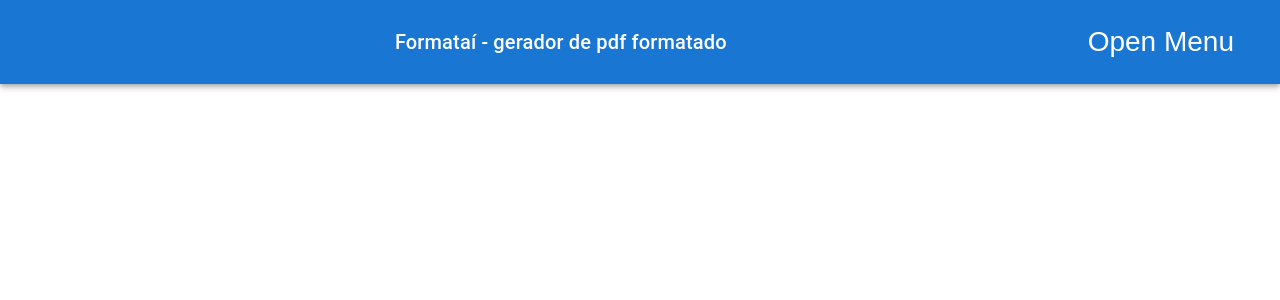
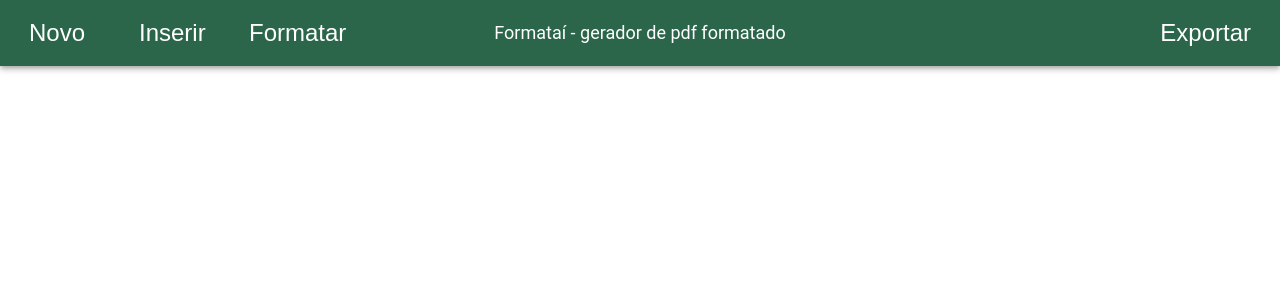
Before and after one commit to andretokumoto/TCC-FE, a React (Create React App) app in the folder my-app/: page / in a window 1280 px wide. Shown: the top 300 px of the page. Built offline with nearby package versions, Linux system fonts and the light colour scheme.

Commit message:
Barra superiror - com parte dos botões

```diff
--- a/my-app/src/App.css
+++ b/my-app/src/App.css
@@ -18,7 +18,3 @@
   font-size: calc(20px + 2vmin);
   color:  #023111;
 }
-
-.App-link {
-  color: #61dafb;
-}
--- a/my-app/src/App.jsx
+++ b/my-app/src/App.jsx
@@ -29,6 +29,7 @@
 
                   <NavHeader/>
 
+
           </BrowserRouter>
       </ThemeProvider>
   );
--- a/my-app/src/components/NavHeader/index.jsx
+++ b/my-app/src/components/NavHeader/index.jsx
@@ -6,6 +6,9 @@
 import Menu from '@mui/material/Menu';
 import MenuItem from '@mui/material/MenuItem';
 import './navheader.css'; // Importe o arquivo CSS externo
+
+
+const opcoes_Inserir = ['Imagem','Tabela']
 
 function TopMenu() {
   const [anchorEl, setAnchorEl] = useState(null);
@@ -19,32 +22,99 @@
   };
 
   return (
-    <AppBar position="static" className="top-menu">
+    <AppBar position="static" className="MuiAppBar-root top-menu">
       <Toolbar>
-        <Typography variant="h6" component="div" className="menu-title">
+        <Typography variant="h5" className="MuiTypography-root menu-title">
           Formataí - gerador de pdf formatado
         </Typography>
-        <div>
+
+        {/* Botao Novo */}
+        <div style={{ position: 'absolute', left: 20 }}>
           <IconButton
-            size="large"
-            edge="start"
+            className='menuButton'
+            aria-controls="simple-menu"
+            aria-haspopup="true"
+            onClick={handleClick}
             color="inherit"
-            aria-label="menu"
-            onClick={handleClick}
           >
-            Open Menu
+            Novo
           </IconButton>
+        </div>
+        <div style={{ marginLeft: 'auto' }}>
           <Menu
             id="simple-menu"
             anchorEl={anchorEl}
             open={Boolean(anchorEl)}
             onClose={handleClose}
           >
-            <MenuItem onClick={handleClose}>Option 1</MenuItem>
-            <MenuItem onClick={handleClose}>Option 2</MenuItem>
-            <MenuItem onClick={handleClose}>Option 3</MenuItem>
+            <MenuItem onClick={handleClose}>Projeto</MenuItem>
+            <MenuItem onClick={handleClose}>Capitulo</MenuItem>
           </Menu>
         </div>
+
+
+        {/* Botao inserir */}
+        <div style={{ position: 'absolute', left: 130 }}>
+          <IconButton
+            className='menuButton'
+            aria-controls="simple-menu"
+            aria-haspopup="true"
+            onClick={handleClick}
+            color="inherit"
+          >
+            Inserir
+          </IconButton>
+        </div>
+        <div style={{ marginLeft: 'auto' }}>
+          <Menu
+            id="simple-menu"
+            anchorEl={anchorEl}
+            open={Boolean(anchorEl)}
+            onClose={handleClose}
+          >
+            <MenuItem onClick={handleClose}>Imagens</MenuItem>
+            <MenuItem onClick={handleClose}>Tabela</MenuItem>
+          </Menu>
+        </div>
+
+        {/* Botao Formatar */}
+        <div style={{ position: 'absolute', left: 240 }}>
+          <IconButton
+            className='menuButton'
+            aria-controls="simple-menu"
+            aria-haspopup="true"
+            onClick={handleClick}
+            color="inherit"
+          >
+            Formatar
+          </IconButton>
+        </div>
+
+        {/* Botao exportar */}
+        <div style={{ position: 'absolute', right: 20 }}>
+          <IconButton
+            className='menuButton'
+            aria-controls="simple-menu"
+            aria-haspopup="true"
+            onClick={handleClick}
+            color="inherit"
+          >
+            Exportar
+          </IconButton>
+        </div>
+        <div style={{ marginLeft: 'auto' }}>
+          <Menu
+            id="simple-menu"
+            anchorEl={anchorEl}
+            open={Boolean(anchorEl)}
+            onClose={handleClose}
+          >
+            <MenuItem onClick={handleClose}>PDF</MenuItem>
+            <MenuItem onClick={handleClose}>Arquivo LaTeX</MenuItem>
+          </Menu>
+        </div>
+
+
       </Toolbar>
     </AppBar>
   );
--- a/my-app/src/components/NavHeader/navheader.css
+++ b/my-app/src/components/NavHeader/navheader.css
@@ -1,24 +1,33 @@
-.top-menu {
-    background-color: #0c5204;
+.MuiAppBar-root.top-menu {
+  background-color: #2C664A;
   color: white;
-    padding: 10px;
+  padding: 1px;
 }
 
-.appBar {
-    background-color: #e40b0b;
-  }
-
-  .menu-title {
+.MuiTypography-root.menu-title {
   color: #fff;
   text-align: center;
   flex-grow: 1;
+  font-size: 18px;
 }
 
-  .menuButton {
+.MuiButtonBase-root.menuButton {
   color: #fff;
 }
 
+/* navheader.css */
 
-  .menuItem {
-    color: #333;
+.menuButton {
+  /* Adicione os estilos desejados para o botão Inserir */
+  color: white; /* Cor do texto */
+  background-color: #333; /* Cor de fundo */
+  border-radius: 5px; /* Borda arredondada */
+  padding: 8px 12px; /* Espaçamento interno */
+  margin-right: 5px; /* Margem à direita */
+  font-size: 16px; /* Tamanho da fonte */
+  border: none; /* Remova a borda */
 }
+
+.menuButton:hover {
+  background-color: #555; /* Cor de fundo ao passar o mouse */
+}
```
Lines whose indentation alone changed are shown as unchanged.
